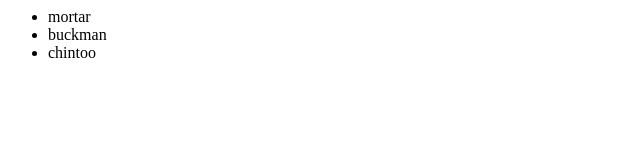
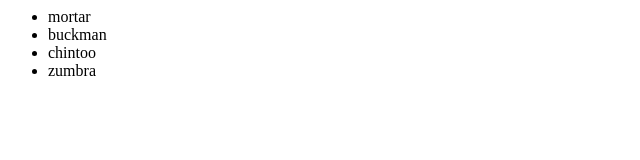
Before and after one commit to sgrpanchal31/newtest, a plain HTML site: page index.html in a window 1280 px wide. Shown: the full height of the page, 0-640 px from the left. Drawn offline with Linux system fonts and the light colour scheme.

Commit message:
added up

```diff
--- a/index.html
+++ b/index.html
@@ -4,6 +4,7 @@
 			<li>mortar</li>
 			<li>buckman</li>
 			<li>chintoo</li>
+			<li>zumbra</li>
 		</ul>
 	</body>
 </html>
```
